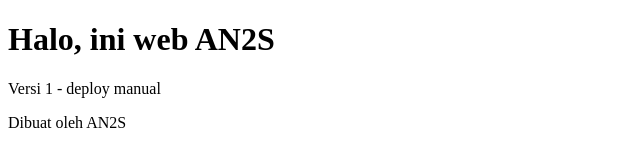
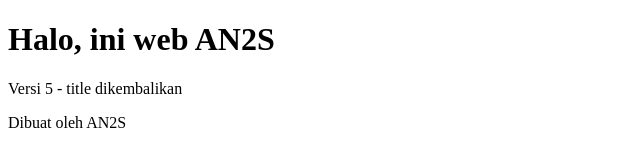
Before and after one commit to naylaputri082005-gif/latihan-cicd, a plain HTML site: page public/index.html in a window 1280 px wide. Shown: the full height of the page, 0-640 px from the left. Drawn offline with Linux system fonts and the light colour scheme.

Commit message:
Update version text in index.html

```diff
--- a/public/index.html
+++ b/public/index.html
@@ -5,7 +5,7 @@
 </head>
 <body>
  <h1>Halo, ini web AN2S</h1>
- <p>Versi 1 - deploy manual</p>
+ <p>Versi 5 - title dikembalikan</p>
  <footer>Dibuat oleh AN2S</footer>
 </body>
 </html>
```
